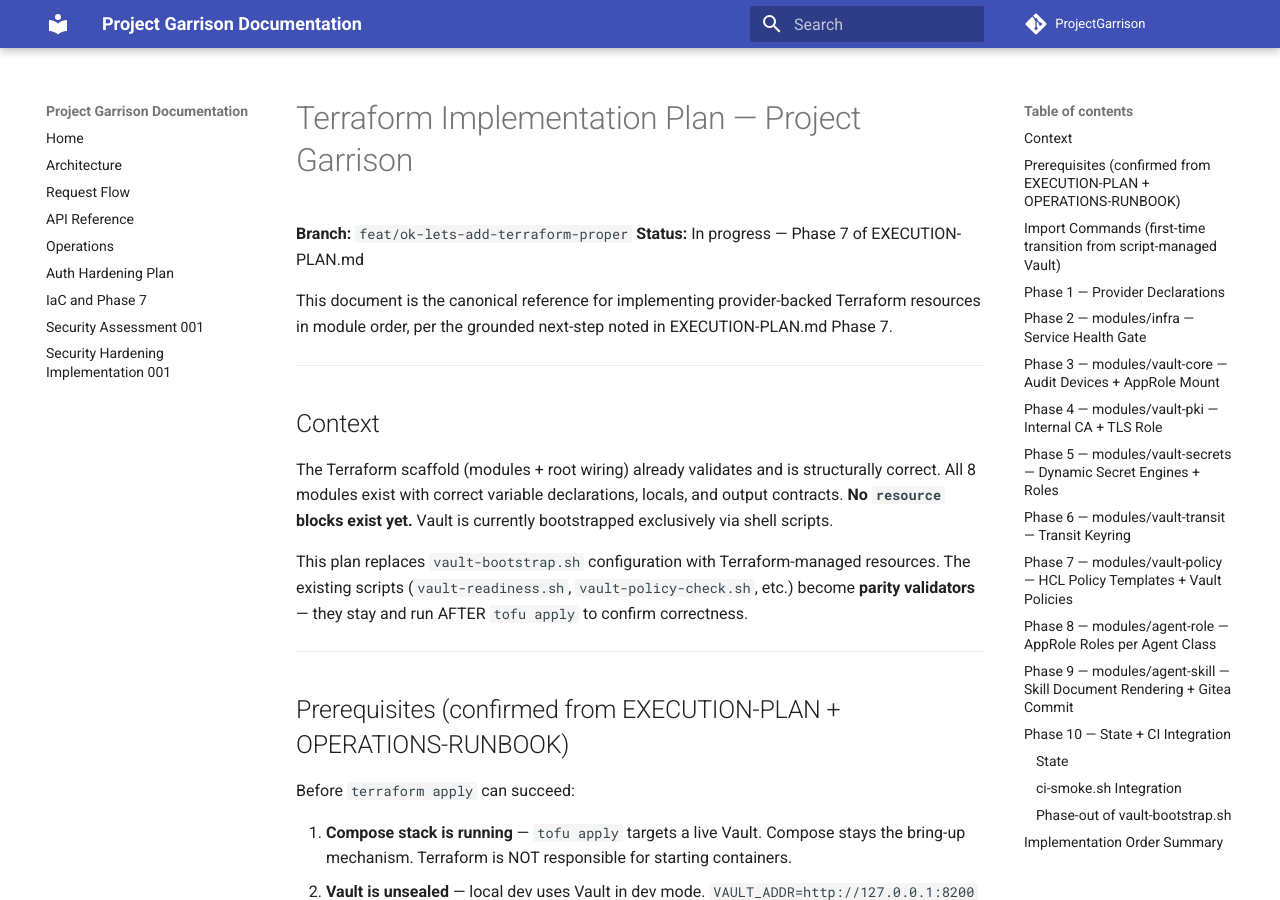
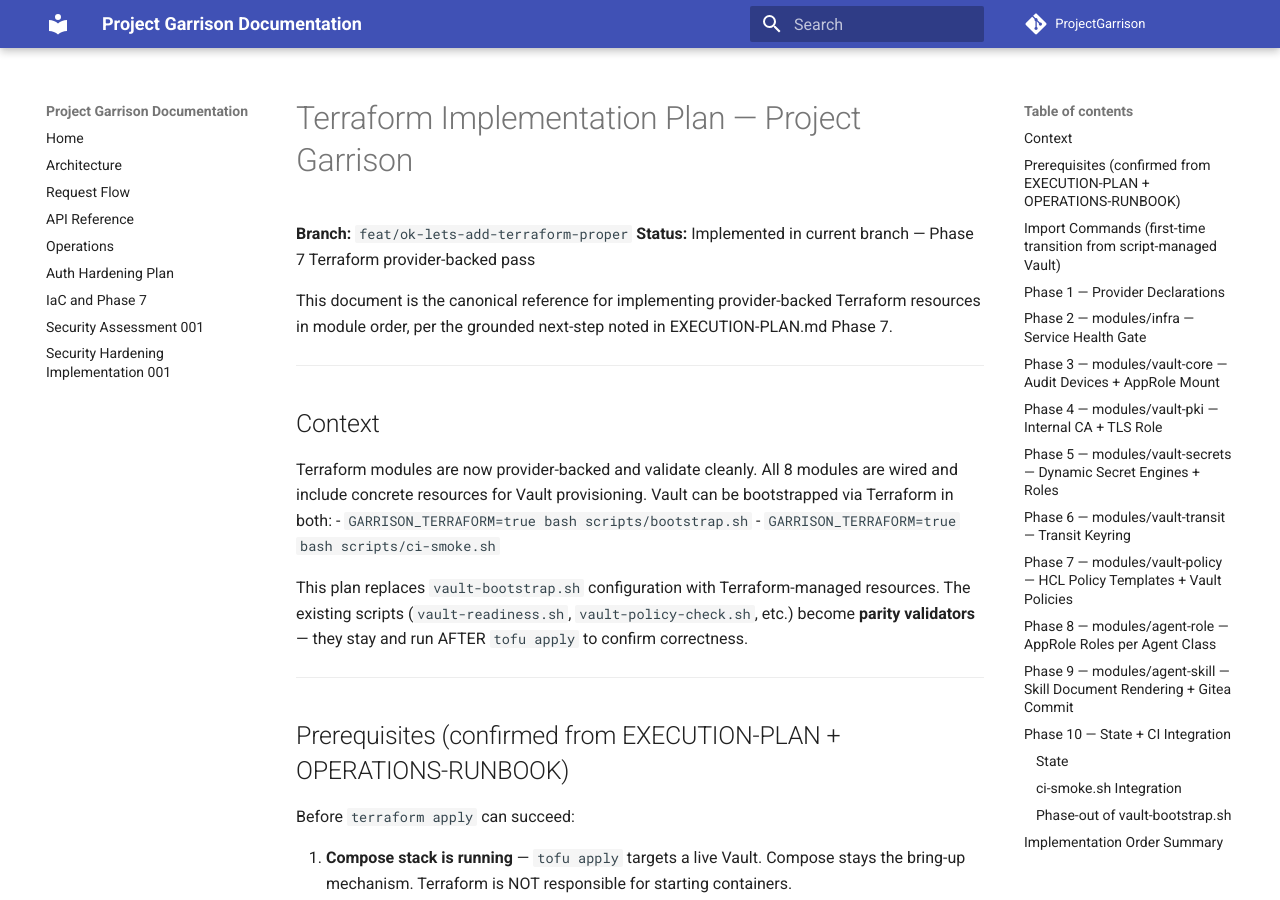
Before and after one commit to McIndi/project-garrison, an MkDocs documentation site: the page built from docs/terraform-implementation-plan.md, in a window 1280 px wide and 900 px high. Built offline with MkDocs 1.6.1 and Material for MkDocs 9.7.7, drawn with Linux system fonts in a browser that asks for light colours; comment, search, counter and statistics services are not loaded.

Commit message:
feat: Implement Terraform-backed provisioning for Vault and update related scripts and documentation

```diff
--- a/docs/terraform-implementation-plan.md
+++ b/docs/terraform-implementation-plan.md
@@ -1,7 +1,7 @@
 # Terraform Implementation Plan — Project Garrison
 
 **Branch:** `feat/ok-lets-add-terraform-proper`
-**Status:** In progress — Phase 7 of EXECUTION-PLAN.md
+**Status:** Implemented in current branch — Phase 7 Terraform provider-backed pass
 
 This document is the canonical reference for implementing provider-backed Terraform resources
 in module order, per the grounded next-step noted in EXECUTION-PLAN.md Phase 7.
@@ -10,9 +10,11 @@ in module order, per the grounded next-step noted in EXECUTION-PLAN.md Phase 7.
 
 ## Context
 
-The Terraform scaffold (modules + root wiring) already validates and is structurally correct.
-All 8 modules exist with correct variable declarations, locals, and output contracts.
-**No `resource` blocks exist yet.** Vault is currently bootstrapped exclusively via shell scripts.
+Terraform modules are now provider-backed and validate cleanly.
+All 8 modules are wired and include concrete resources for Vault provisioning.
+Vault can be bootstrapped via Terraform in both:
+- `GARRISON_TERRAFORM=true bash scripts/bootstrap.sh`
+- `GARRISON_TERRAFORM=true bash scripts/ci-smoke.sh`
 
 This plan replaces `vault-bootstrap.sh` configuration with Terraform-managed resources.
 The existing scripts (`vault-readiness.sh`, `vault-policy-check.sh`, etc.) become
```
Also changed, not shown: EXECUTION-PLAN.md (+5 -0 lines), OPERATIONS-RUNBOOK.md (+45 -10 lines), README.md (+9 -6 lines), 5 other files.
